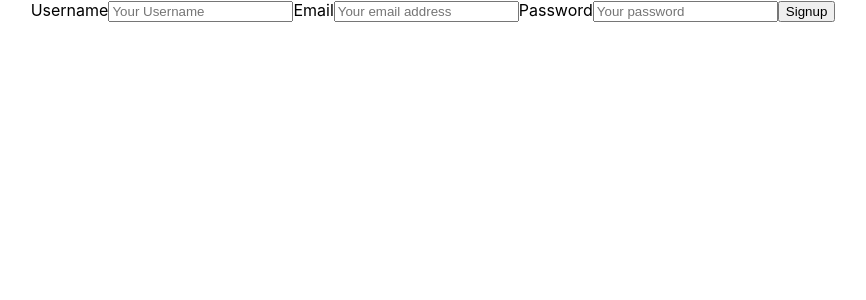
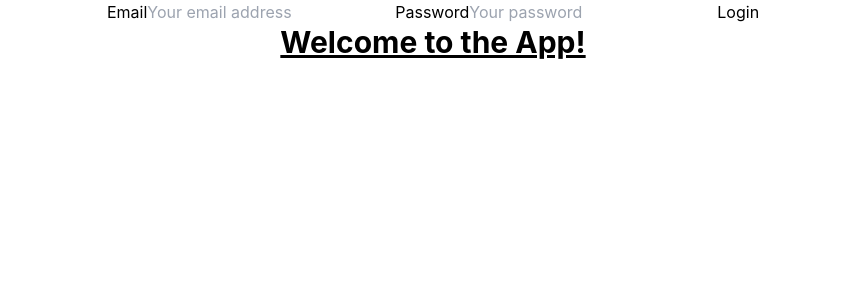
Before and after one commit to RyanMBelcher/run_app, a React (Create React App) app in the folder run_app/client/: page / in a window 1280 px wide. Shown: the top 300 px of the page, without its empty margins (207-1073 px from the left). Built offline with nearby package versions, Linux system fonts and the light colour scheme.

Commit message:
added tailwind

```diff
--- a/run_app/client/package.json
+++ b/run_app/client/package.json
@@ -17,7 +17,8 @@
         "react-dom": "17.0.2",
         "react-router-dom": "^6.2.1",
         "react-scripts": "5.0.1",
-        "web-vitals": "^2.1.4"
+        "web-vitals": "^2.1.4",
+        "tailwindcss": "^3.2.6"
     },
     "scripts": {
         "predeploy": "npm run build",
--- a/run_app/client/src/App.js
+++ b/run_app/client/src/App.js
@@ -1,8 +1,10 @@
 import React from 'react';
 import SignupForm from './components/Signup';
+import LoginForm from './components/Login';
 import './App.css';
 import { ApolloClient, ApolloProvider, InMemoryCache, createHttpLink } from '@apollo/client'
 import { setContext } from '@apollo/client/link/context';
+import Content from './components/Content';
 
 const httpLink = createHttpLink({
   uri: '/graphql',
@@ -27,7 +29,9 @@ function App() {
   return (
     <ApolloProvider client={client}>
       <div className="App">
-        <SignupForm />
+        {/* <SignupForm /> */}
+        <LoginForm />
+        <Content />
       </div>
     </ApolloProvider>
   );
--- a/run_app/client/src/components/Login.js
+++ b/run_app/client/src/components/Login.js
@@ -32,12 +32,12 @@ const LoginForm = () => {
             console.error(error);
             // setShowAlert(true);
         }
+
+        setUserFormData({
+            email: '',
+            password: '',
+        });
     }
-
-    setUserFormData({
-        email: '',
-        password: '',
-    });
 
     return (
         <div className='login-form'>
--- a/run_app/client/src/components/pages/Home.js
+++ b/run_app/client/src/components/pages/Home.js
@@ -1,10 +1,11 @@
 import React from 'react';
+import '../../index.css'
 // import Auth from '../../utils/auth';
 
 export default function Home() {
     return (
         <div>
-            <h1>Welcome to the App!</h1>
+            <h1 className='text-3xl font-bold underline'>Welcome to the App!</h1>
         </div>
     )
 }
--- a/run_app/client/src/index.css
+++ b/run_app/client/src/index.css
@@ -11,3 +11,7 @@ code {
   font-family: source-code-pro, Menlo, Monaco, Consolas, 'Courier New',
     monospace;
 }
+
+@tailwind base;
+@tailwind components;
+@tailwind utilities;
--- /dev/null
+++ b/run_app/client/tailwind.config.js
@@ -0,0 +1,10 @@
+/** @type {import('tailwindcss').Config} */
+module.exports = {
+  content: [
+    './src/**/*.{js,jsx,ts,tsx}'
+  ],
+  theme: {
+    extend: {},
+  },
+  plugins: [],
+}
```
Also changed, not shown: 2 other files (tests, documents, lock files or other folders).
